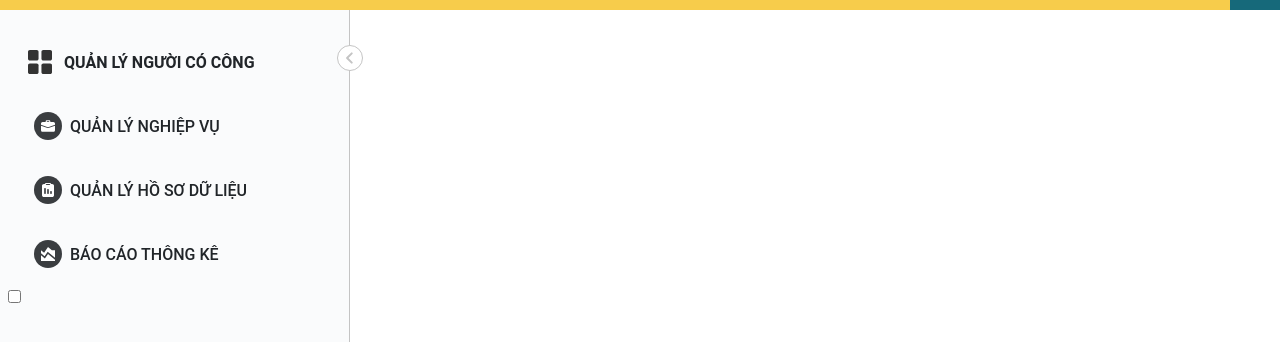
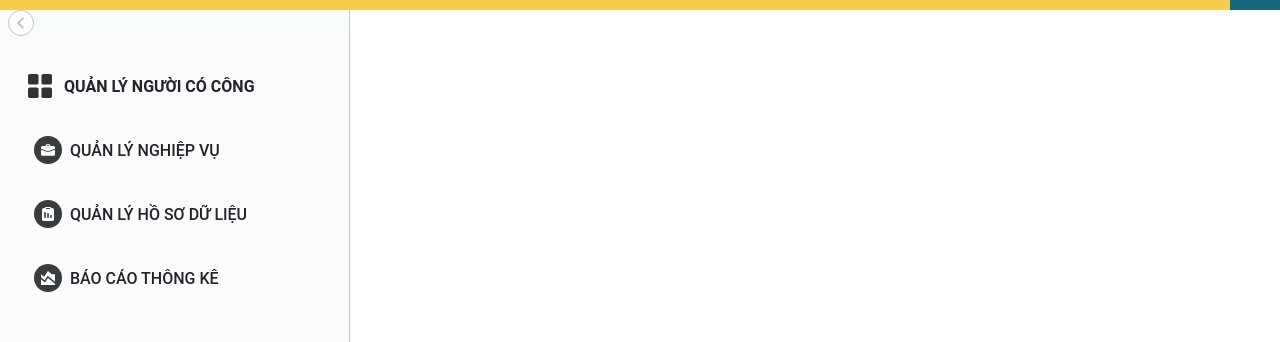
Before and after one commit to Tungnguyen-designer/ncc, a plain HTML site: page index.html in a window 1280 px wide. Shown: the part 76-418 px from the top of the page. Drawn offline with nearby package versions, Linux system fonts and the light colour scheme.

Commit message:
update v1

```diff
--- a/css/style.css
+++ b/css/style.css
@@ -49,9 +49,9 @@ body{
     width: 350px;
     background-color: #FAFBFC;
     height: 100%;
-    border-right: 1px solid #C4C4C4 ;
     transform: translateX(0%);
     transition: transform 0.8s;
+    border-right: 1px solid #C4C4C4 ;
 }
 .sidenav .sidenav__brand{
     display: flex;
@@ -102,15 +102,14 @@ body{
     line-height: 21px;
     color: #747474;
 }
-.main__menu-btnsidenav{
-    position: absolute;
-    width: 24px;
-    height: 24px;
-    color: #000;
-    top: 35px;
-    right: -12px;
+#check{
+    display: none;
 }
-
-.nav__input:checked ~ .sidenav{
+label #button_check{
+    position:absolute;
+    cursor: pointer;
+    top: 0;
+}
+#check:checked ~.sidenav{
     transform: translateX(-100%);
 }
--- a/index.html
+++ b/index.html
@@ -23,7 +23,15 @@
                 <button class="info__btn-logout"><i class="fas fa-sign-out-alt fa-lg" style="color: #FFF;"></i></button>
             </div>
     </div>
+
     <div class="sidenav">
+        <label for="check">
+            <svg  id="button_check" width="26" height="26" viewBox="0 0 26 26" fill="none" xmlns="http://www.w3.org/2000/svg">
+                <circle cx="13" cy="13" r="12.5" fill="white" stroke="#C4C4C4"/>
+                <path d="M14.7502 8.33333L10.0835 13L14.7502 17.6667" stroke="#C4C4C4" stroke-width="2" stroke-linecap="round" stroke-linejoin="round"/>
+            </svg>
+        </label>
+        <input type="checkbox" id="check">
         <div class="sidenav__brand">
             <svg width="24" height="24" viewBox="0 0 24 24" fill="none" xmlns="http://www.w3.org/2000/svg">
                 <g clip-path="url(#clip0_1103_854)">
@@ -108,13 +116,6 @@
                         </defs>
                     </svg>
                 </div>
-                <label for="btnsidenav__input"  class="main__menu-btnsidenav">
-                    <svg width="26" height="26" viewBox="0 0 26 26" fill="none" xmlns="http://www.w3.org/2000/svg">
-                        <circle cx="13" cy="13" r="12.5" fill="white" stroke="#C4C4C4"/>
-                        <path d="M14.7502 8.33333L10.0835 13L14.7502 17.6667" stroke="#C4C4C4" stroke-width="2" stroke-linecap="round" stroke-linejoin="round"/>
-                    </svg>
-                </label>
-                <input type="checkbox" class="nav__input" id="btnsidenav__input">
             </div>
         </div>
         <!-- <div class="copyright">
```
